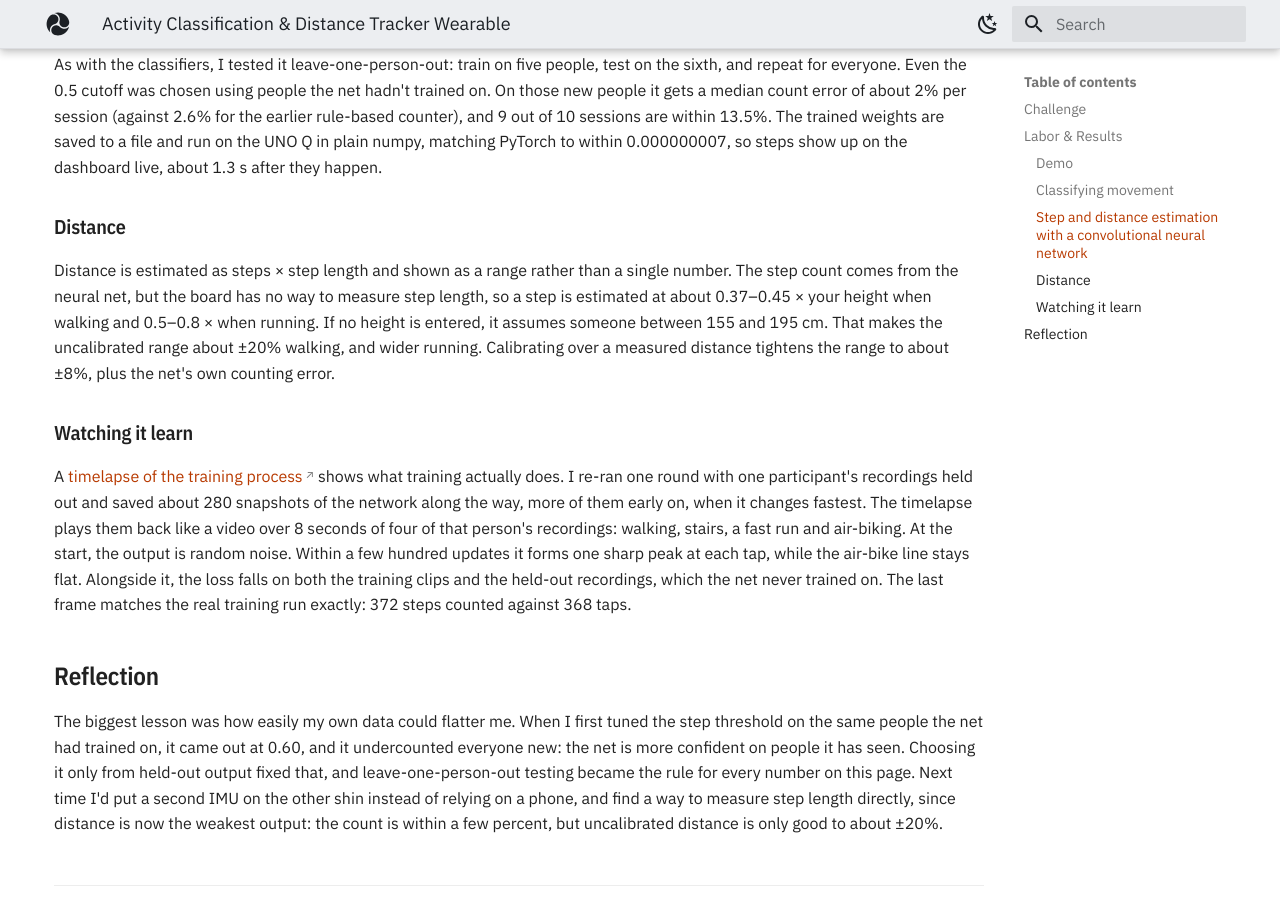
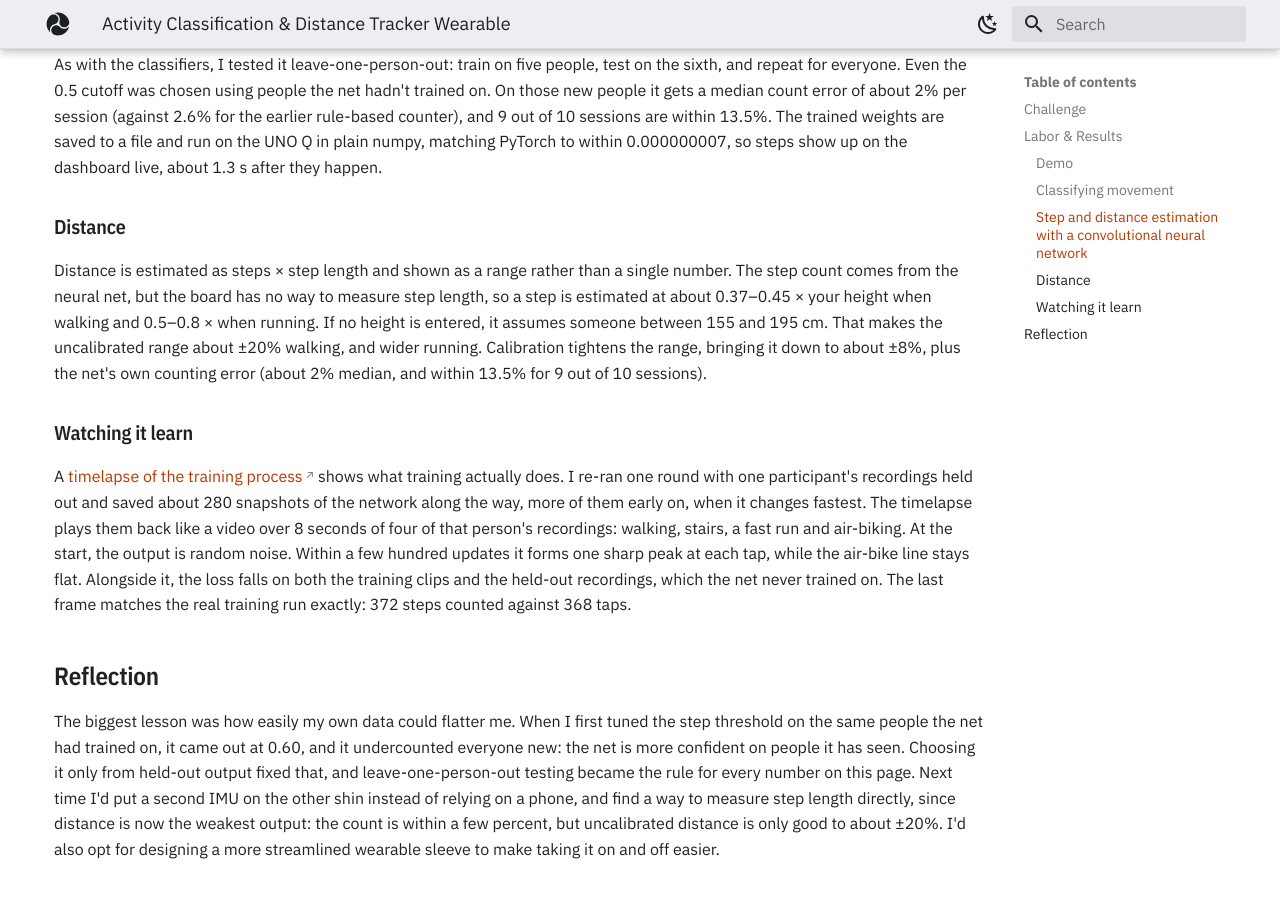
Before and after one commit to sl-ter/portfolio, an MkDocs documentation site: the page built from docs/projects/activity-wearable/index.md, in a window 1280 px wide and 900 px high, scrolled down 4639 px. Built offline with MkDocs 1.6.1 and Material for MkDocs 9.7.7, drawn with Linux system fonts in a browser that asks for light colours; some of the changed text lies outside the part shown.

Commit message:
Wearable: restore lines that didn't carry over from the vault note
The Reflection's closing sentence (a more streamlined sleeve), the counting-error
parenthetical after the calibrated range (and drop the unsourced 'over a measured
distance'), and 'the 2-second loop'.

Co-Authored-By: Claude Opus 5.5 <noreply@anthropic.com>

```diff
--- a/docs/projects/activity-wearable/index.md
+++ b/docs/projects/activity-wearable/index.md
@@ -134,8 +134,8 @@ Distance is estimated as steps × step length and shown as a range rather than a
 The step count comes from the neural net, but the board has no way to measure step length, so a
 step is estimated at about 0.37–0.45 × your height when walking and 0.5–0.8 × when running. If no
 height is entered, it assumes someone between 155 and 195 cm. That makes the uncalibrated range
-about ±20% walking, and wider running. Calibrating over a measured distance tightens the range to
-about ±8%, plus the net's own counting error.
+about ±20% walking, and wider running. Calibration tightens the range, bringing it down to about
+±8%, plus the net's own counting error (about 2% median, and within 13.5% for 9 out of 10 sessions).
 
 ### Watching it learn
 
@@ -157,4 +157,5 @@ everyone new: the net is more confident on people it has seen. Choosing it only
 output fixed that, and leave-one-person-out testing became the rule for every number on this page.
 Next time I'd put a second IMU on the other shin instead of relying on a phone, and find a way to
 measure step length directly, since distance is now the weakest output: the count is within a few
-percent, but uncalibrated distance is only good to about ±20%.
+percent, but uncalibrated distance is only good to about ±20%. I'd also opt for designing a more
+streamlined wearable sleeve to make taking it on and off easier.
```
Also changed, not shown: other parts of docs/projects/activity-wearable/index.md (+1 -1 lines).
